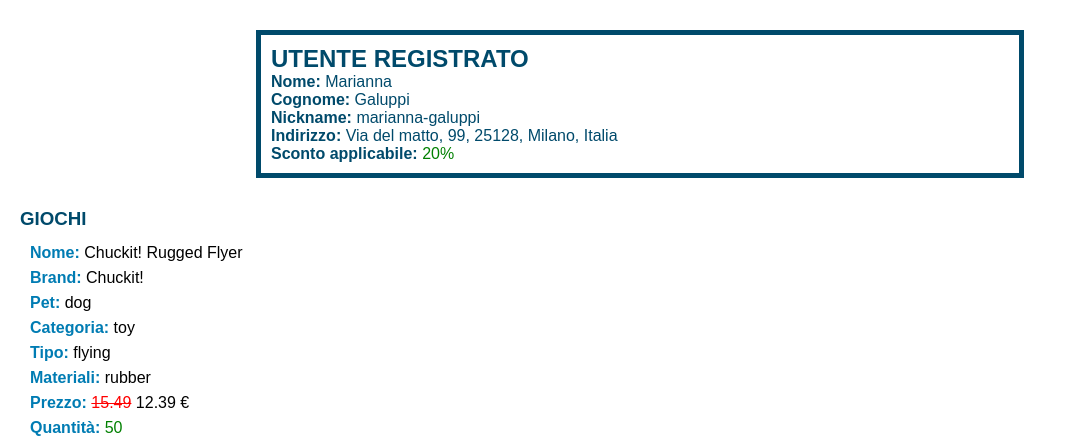
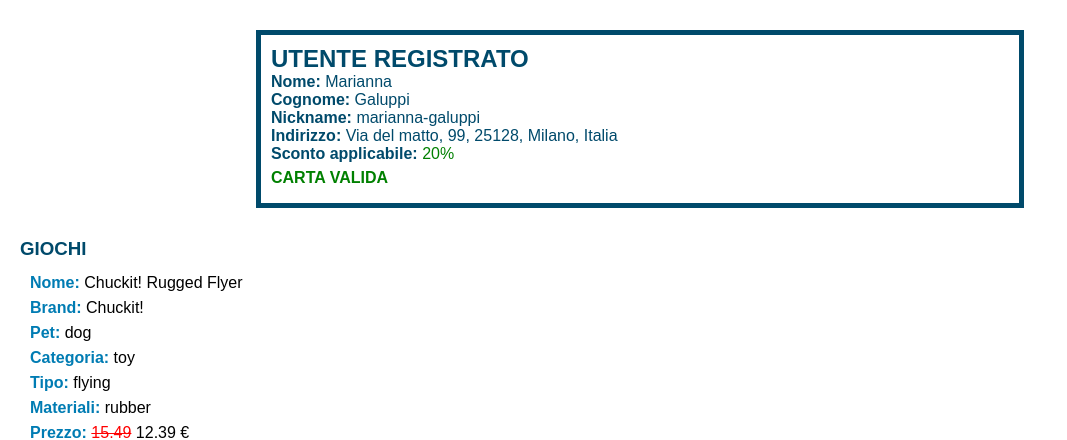
Before and after one commit to FloatIndex/php-oop-2, a PHP site: page / in a window 1280 px wide. Shown: the part 60-500 px from the top of the page, without its empty margins (0-1067 px from the left). Run offline with PHP 8.4, Linux system fonts and the light colour scheme.

Commit message:
final commit

```diff
--- a/classes/CreditCard.php
+++ b/classes/CreditCard.php
@@ -78,10 +78,8 @@ class CreditCard {
 
     public function isExpired() {
         $today = new DateTime();
-        $expiration = DateTime::createFromFormat('m-y', $this->expirationMonth . '/' . $this->expirationYear);
-        //var_dump($today);
-        //var_dump($expiration);
-        //echo "expiration: ", $expiration->format("m-y");
+        $expiration = DateTime::createFromFormat('m/y', "$this->expirationMonth" . '/' . "$this->expirationYear");
+        //echo $expiration->format("m/y");
         if($today > $expiration) {
             return true;
         }
--- a/database.php
+++ b/database.php
@@ -62,6 +62,7 @@ $months = [
     'DIC'
 ];
 
+// prodotti
 $products = [
     'toys' => [
         [
--- a/index.php
+++ b/index.php
@@ -20,7 +20,7 @@ require_once __DIR__ . '/classes/Flea.php';
     <meta name="viewport" content="width=device-width, initial-scale=1.0">
 
     <link rel="stylesheet" href="style.css">
-    <title>Shop</title>
+    <title>Pet Shop</title>
 </head>
 <body>
     <header>
@@ -36,7 +36,6 @@ require_once __DIR__ . '/classes/Flea.php';
                 $user->setCreditCard($userCreditCard);
                 $userAddress = new Address('Via del matto', '99', '25128', 'Milano', 'Italia');
                 $user->setAddress($userAddress);
-                // var_dump($user);
 
                 if($user->getRegistered()) {
                     echo "<h2>utente registrato</h2>";
@@ -53,13 +52,11 @@ require_once __DIR__ . '/classes/Flea.php';
                 echo "<br>";
                 echo "<strong>Sconto applicabile: </strong><span class='green'>{$user->getDiscount()}%</span>";
 
-                /*
-                    if($creditCard->isExpired()) {
-                        echo '<br>carta scaduta';
-                    } else {
-                        echo '<br>carta valida';
-                    }
-                */
+                if($userCreditCard->isExpired()) {
+                    echo "<p><strong class='red card-validation'>carta scaduta</strong></p>";
+                } else {
+                    echo "<p><strong class='green card-validation'>carta valida</strong></p>";
+                }
             ?>
         </div>
 
--- a/style.css
+++ b/style.css
@@ -53,6 +53,11 @@ main .user {
     color: #004A6B;
 }
 
+main .user .card-validation {
+    text-transform: uppercase;
+    line-height: 30px;
+}
+
 main .products {
     margin-left: 20px;
 }
```
